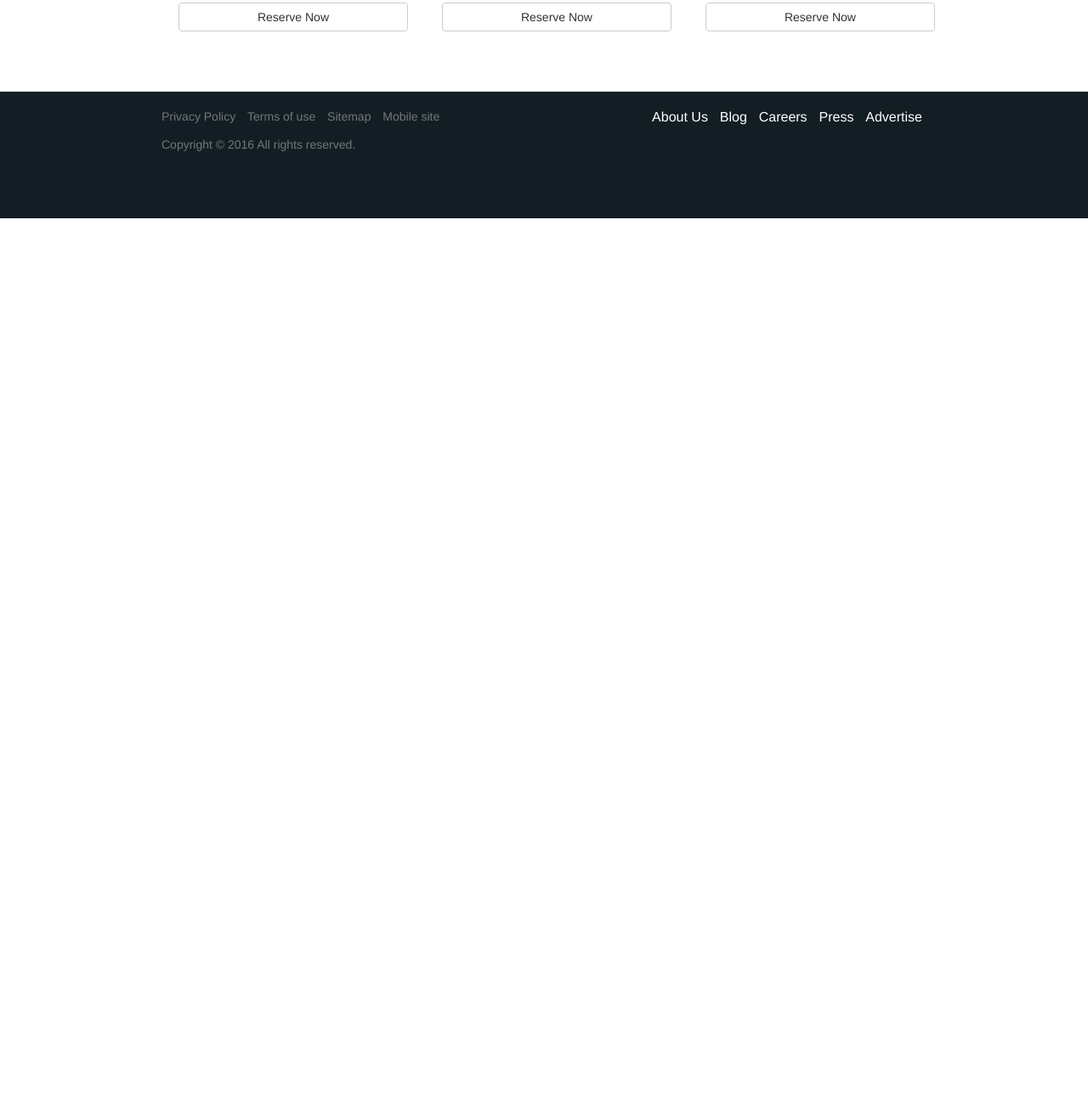
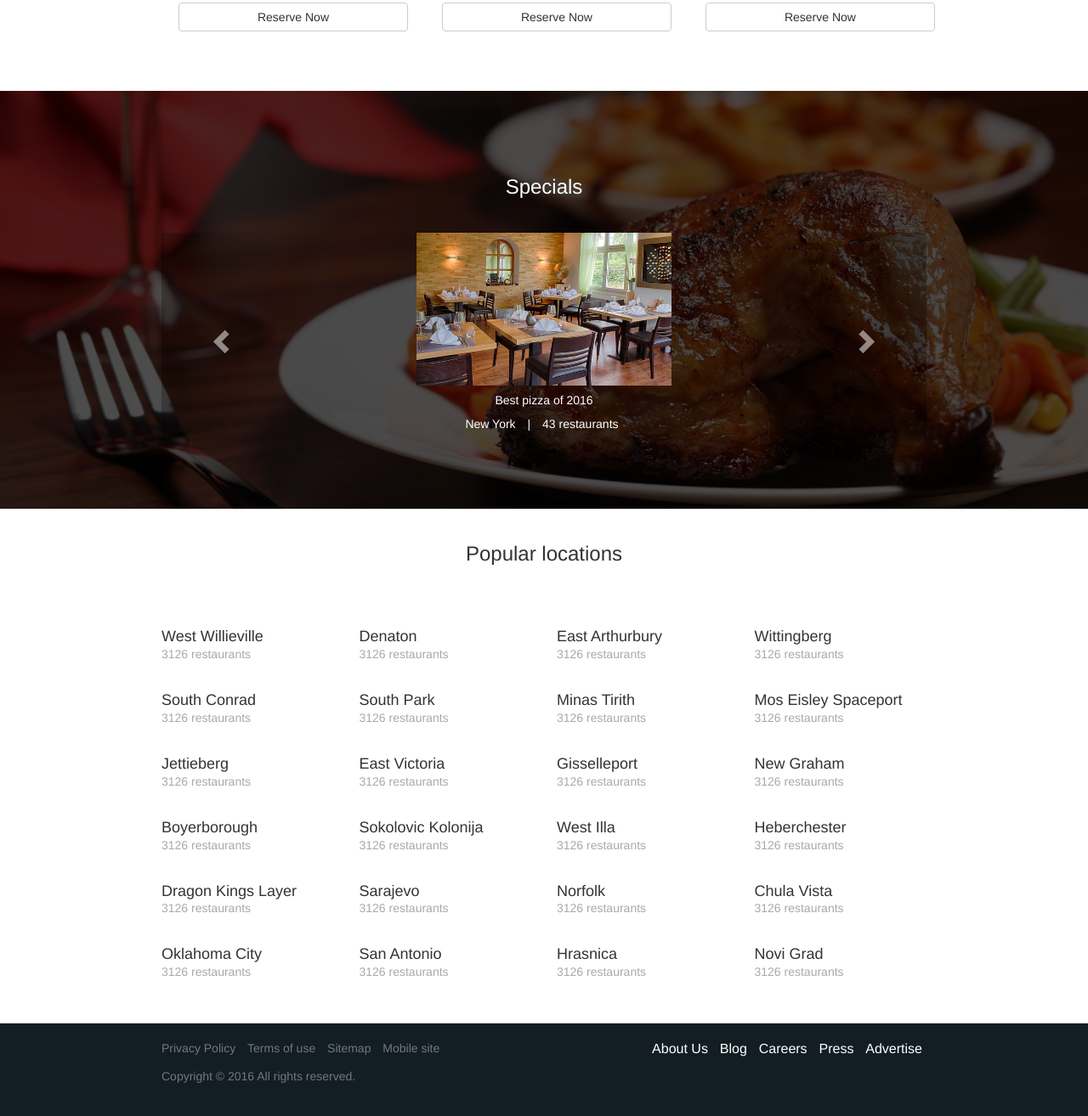
Before and after one commit to rappabugis1/RestaurantClient, a website: page app/index.html in a window 1280 px wide. Shown: the part 1284-2598 px from the top of the page at 85% size. Before the commit the page ends 1541 px from the top, so only its background shows below. Drawn offline with nearby package versions, Linux system fonts and the light colour scheme; some packages are replaced by stand-ins of ours; files that its build step writes are made by us from their sources.

Commit message:
finished main page. TODO: Mobile Responsivnes

```diff
--- a/app/scripts/controllers/main.js
+++ b/app/scripts/controllers/main.js
@@ -9,7 +9,7 @@
  */
 angular.module('clientApp')
 
-  .controller('MainCtrl', function ($scope,$http){
+  .controller('MainCtrl', function ($scope){
 
 
     $scope.restaurants=[
@@ -57,6 +57,128 @@ angular.module('clientApp')
       }
     ];
 
+    $scope.dishes=[
+      {
+        "heading" : "Best pizza of 2016",
+        "location" : "New York",
+        "numRestaurants" : 43
+      },
+      {
+        "heading" : "Best cevapi",
+        "location" : "Sarajevo",
+        "numRestaurants" : 28
+      },
+      {
+        "heading" : "Fresh and Spicy",
+        "location" : "Philladelphia",
+        "numRestaurants" : 16
+      },
+      {
+        "heading" : "Cupcakes Flavor",
+        "location" : "Chicago",
+        "numRestaurants" : 11
+      }
+    ];
+
+    $scope.poplocs=[
+      {
+        "name": "West Willieville",
+        "num_restaurants" : "3126"
+      },
+      {
+        "name": "Denaton",
+        "num_restaurants" : "3126"
+      },
+      {
+        "name": "East Arthurbury",
+        "num_restaurants" : "3126"
+      },
+      {
+        "name": "Wittingberg",
+        "num_restaurants" : "3126"
+      },
+      {
+        "name": "South Conrad",
+        "num_restaurants" : "3126"
+      },
+      {
+        "name": "South Park",
+        "num_restaurants" : "3126"
+      },
+      {
+        "name": "Minas Tirith",
+        "num_restaurants" : "3126"
+      },
+      {
+        "name": "Mos Eisley Spaceport",
+        "num_restaurants" : "3126"
+      },
+      {
+        "name": "Jettieberg",
+        "num_restaurants" : "3126"
+      },
+      {
+        "name": "East Victoria",
+        "num_restaurants" : "3126"
+      },
+      {
+        "name": "Gisselleport",
+        "num_restaurants" : "3126"
+      },
+      {
+        "name": "New Graham",
+        "num_restaurants" : "3126"
+      },
+      {
+        "name": "Boyerborough",
+        "num_restaurants" : "3126"
+      },
+      {
+        "name": "Sokolovic Kolonija",
+        "num_restaurants" : "3126"
+      },
+      {
+        "name": "West Illa",
+        "num_restaurants" : "3126"
+      },
+      {
+        "name": "Heberchester",
+        "num_restaurants" : "3126"
+      },
+      {
+        "name": "Dragon Kings Layer",
+        "num_restaurants" : "3126"
+      },
+      {
+        "name": "Sarajevo",
+        "num_restaurants" : "3126"
+      },
+      {
+        "name": "Norfolk",
+        "num_restaurants" : "3126"
+      },
+      {
+        "name": "Chula Vista",
+        "num_restaurants" : "3126"
+      },
+      {
+        "name": "Oklahoma City",
+        "num_restaurants" : "3126"
+      },
+      {
+        "name": "San Antonio",
+        "num_restaurants" : "3126"
+      },
+      {
+        "name": "Hrasnica",
+        "num_restaurants" : "3126"
+      },
+      {
+        "name": "Novi Grad",
+        "num_restaurants" : "3126"
+      }
+    ];
+
     $scope.range = function(count){
 
       var ratings = [];
@@ -68,4 +190,6 @@ angular.module('clientApp')
       return ratings;
     };
 
+
+
   });
--- a/app/styles/main.css
+++ b/app/styles/main.css
@@ -1,10 +1,3 @@
-.browsehappy {
-  margin: 0.2em 0;
-  background: #ccc;
-  color: #000;
-  padding: 0.2em 0;
-}
-
 body {
   padding: 0;
 }
@@ -13,12 +6,22 @@ body {
 .masthead {
   position: relative;
   background-color: #343a40;
-  background: linear-gradient(rgba(0, 0, 0, 0.5), rgba(0, 0, 0, 0.5)),url("../images/masthead.jpg") no-repeat center center;
+  background: linear-gradient(rgba(0, 0, 0, 0.6), rgba(0, 0, 0, 0.6)),url("../images/masthead.jpg") no-repeat center center;
   background-size: cover;
   padding-top: 8rem;
   padding-bottom: 8rem;
 
 }
+
+.mastdish{
+  position: relative;
+  background-color: #343a40;
+  background: linear-gradient(rgba(0, 0, 0, 0.7), rgba(0, 0, 0, 0.7)),url("../images/mastpop.jpg") no-repeat center center;
+  background-size: cover;
+  padding-top: 8rem;
+  padding-bottom: 8rem;
+}
+
 
 
 div.masthead h1 {
@@ -36,6 +39,7 @@ div.masthead h3 {
     padding-top: 12rem;
     padding-bottom: 12rem;
   }
+
   div.masthead h1 {
     font-size: 3rem;
   }
@@ -68,6 +72,12 @@ div.masthead h3 {
   margin-top: 28px;
 }
 
+@media screen and (min-width: 650px){
+  .popular-rests{
+    max-width: 630px;
+  }
+}
+
 /* Responsive: Portrait tablets and up */
 @media screen and (min-width: 990px) {
   .container {
@@ -89,6 +99,10 @@ div.masthead h3 {
   .container {
     max-width: 1440px;
   }
+  .popular-rests{
+    max-width: 930px;
+  }
+
 }
 
 .footer-left{
--- a/app/views/main.html
+++ b/app/views/main.html
@@ -1,4 +1,4 @@
-<div class="masthead text-white text-center">
+<div class="masthead text-center">
   <div class="container">
         <h1 >Make a free reservation</h1>
         <h3 >Choose your table from n restaurants near you</h3>
@@ -33,16 +33,17 @@
   </div>
 </div>
 
-<div class="container text-center" style="padding-bottom: 20px; padding-top: 20px;" >
+<div class="container text-center popular-rests" style="padding-bottom: 20px; padding-top: 20px;" >
   <h3 style="padding-bottom: 30px">Popular for Lunch Today</h3>
-  <div ng-repeat="x in restaurants">
-    <div class="row " ng-if="$index%3==0">
-      <div class=" col-sm-4 " ng-repeat="y in [restaurants[$index],restaurants[$index + 1], restaurants[$index+2]]" ng-if="y">
-
+    <div class="row " >
+      <div class=" col-sm-6 col-md-4 " ng-repeat="y in restaurants">
         <div class="container restaurant-popular text-left">
           <img src="images/sampleprofile.jpg" style="height: 230px; width: 270px;">
 
-          <h3 style="margin-top: 15px; margin-bottom: 8px">{{y.restaurantName}}</h3>
+          <h3 style="margin-top: 15px;
+                     margin-bottom: 8px">
+            {{y.restaurantName}}
+          </h3>
 
           <ul class="list list-inline ">
             <li>
@@ -55,12 +56,67 @@
               <span class="glyphicon glyphicon-usd " ng-repeat="n in range(y.priceRange)"></span><span class="glyphicon  glyphicon-usd" style="color: gray" ng-repeat="n in range(5-y.priceRange)"></span>
             </li>
           </ul>
-          <hr style="padding-bottom: 3px;margin: 0px; min-width: 270px; color: gray;">
-          <p1 style="color: gray">{{y.foodType}}</p1>
+          <hr style="padding-bottom: 3px;
+                     margin: 0px;
+                     min-width: 270px;
+                     color: gray;">
+
+          <p1 style="color: gray">
+            {{y.foodType}}
+          </p1>
           <button type="button" class="btn btn-block btn-default" style="min-width: 270px; margin-top: 20px">Reserve Now</button>
 
         </div>
       </div>
     </div>
+</div>
+
+<div class="mastdish text-center">
+  <div class="container">
+    <h3 style="padding-bottom: 30px; color: white">Specials</h3>
+    <div class="carousel">
+
+      <div class="carousel-inner ">
+
+        <div class="item " ng-class="{active:!$index}" ng-repeat="dish in dishes">
+          <div class="row text-center" style="color: white">
+            <img src="images/sampleprofile.jpg" style="height: 180px; width: 300px;">
+            <h5> {{dish.heading}}</h5>
+            <ul class="list list-inline " >
+              <li>
+                <p5>{{dish.location}}</p5>
+              </li>
+              <li>
+                <p5>|</p5>
+              </li>
+              <li>
+                <p5>{{dish.numRestaurants}} restaurants</p5>
+              </li>
+            </ul>
+          </div>
+
+        </div>
+
+      </div>
+
+      <span class="left carousel-control" data-slide="prev">
+        <span class="glyphicon glyphicon-chevron-left"></span>
+      </span>
+
+      <span class="right carousel-control" data-slide="next">
+        <span class="glyphicon glyphicon-chevron-right"></span>
+      </span>
+
+    </div>
   </div>
 </div>
+
+<div class="container text-left popular-rests" style="padding-bottom: 20px; padding-top: 20px;" >
+  <h3 style="padding-bottom: 30px; text-align: center">Popular locations</h3>
+  <div class="row " style="padding-bottom: 30px" >
+    <div class="col-md-3 " ng-repeat="location in poplocs">
+      <h4 style="margin-bottom: 0px; padding-bottom: 0px; padding-top: 25px">{{location.name}}</h4>
+      <p4 style="color: darkgray">{{location.num_restaurants}} restaurants</p4>
+    </div>
+  </div>
+</div>
```
Also changed, not shown: app/images/mastpop.jpg (added), app/images/yeoman.png (deleted).
